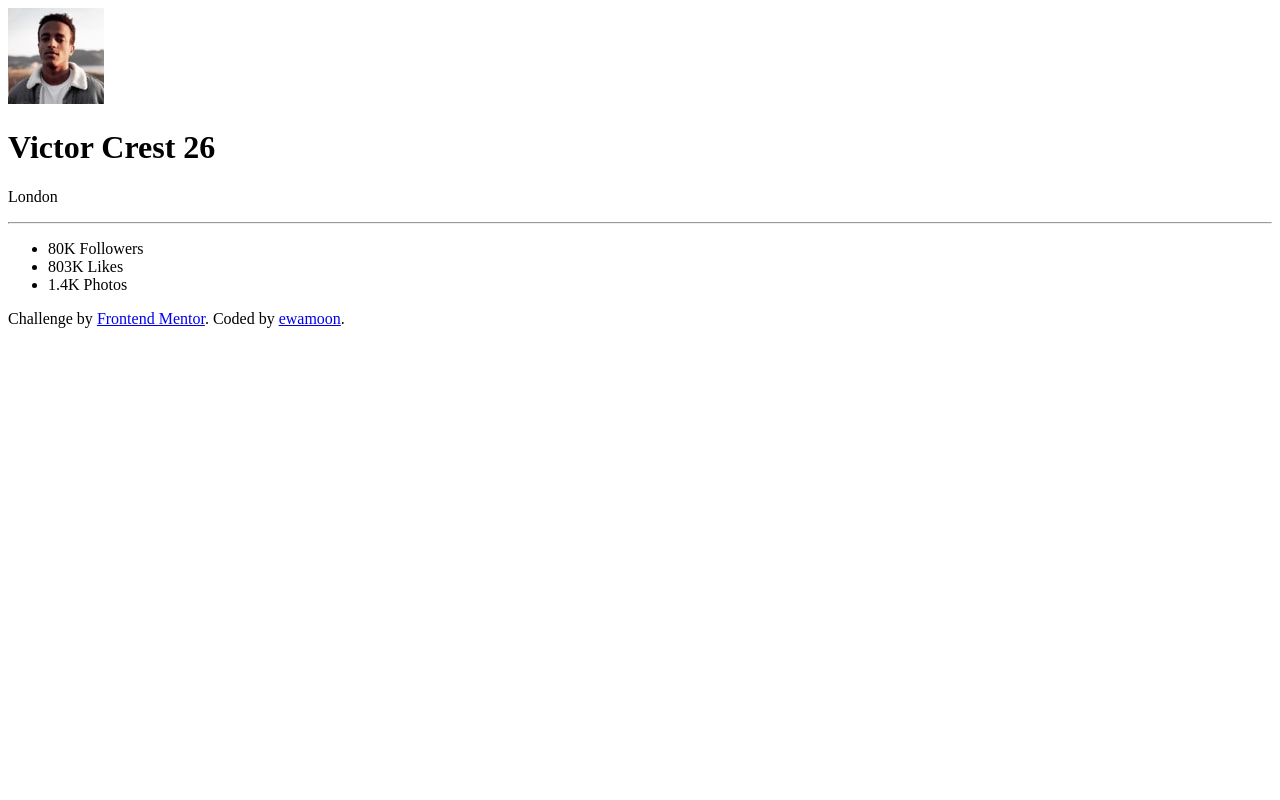
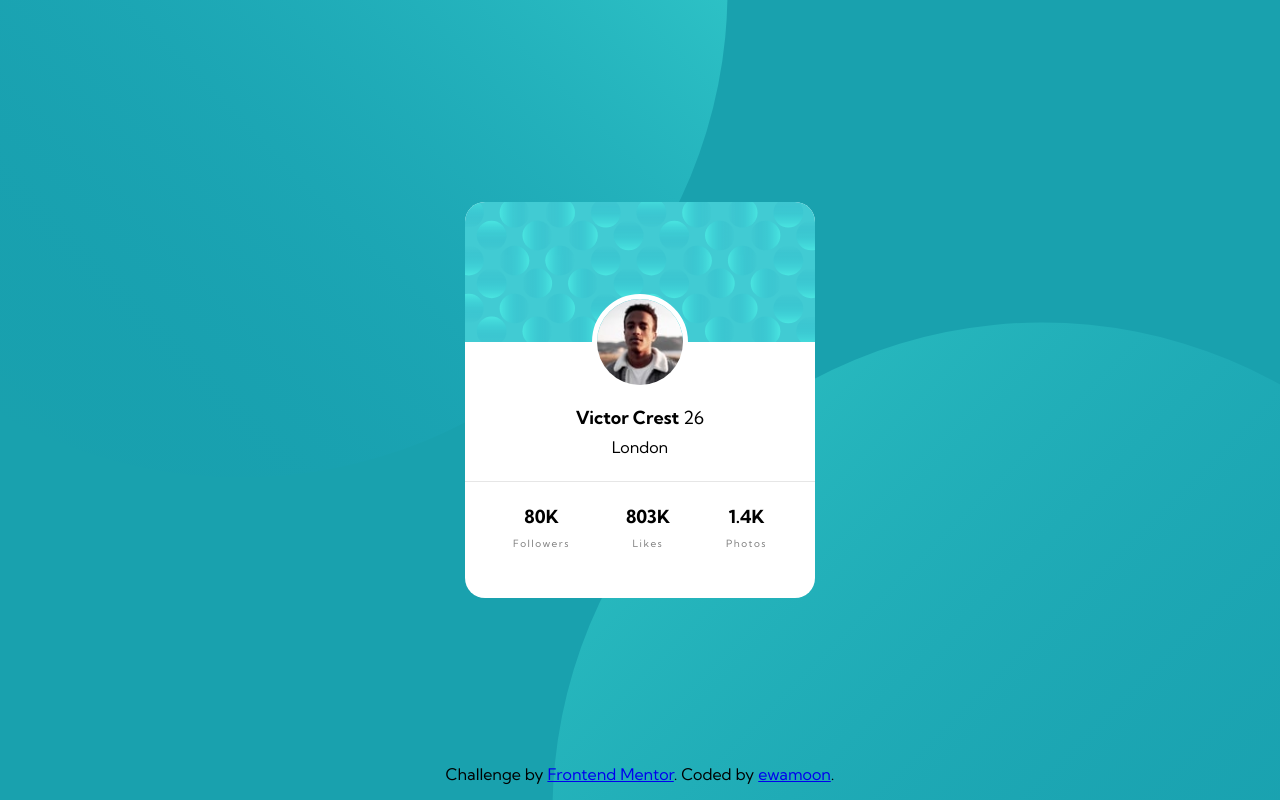
Before and after one commit to ewamoon/profile-card-componet, a plain HTML site: page index.html in a window 1280 px wide. Drawn offline with Linux system fonts and the light colour scheme.

Commit message:
Complete profile card component

```diff
--- a/index.html
+++ b/index.html
@@ -4,11 +4,12 @@
     <meta charset="UTF-8" />
     <meta name="viewport" content="width=device-width, initial-scale=1.0" />
 
+    <link rel="stylesheet" href="normalise.css" />
+    <link rel="preconnect" href="https://fonts.googleapis.com" />
+    <link rel="preconnect" href="https://fonts.gstatic.com" crossorigin />
     <link
-      rel="icon"
-      type="image/png"
-      sizes="32x32"
-      href="./images/favicon-32x32.png"
+      href="https://fonts.googleapis.com/css2?family=Kumbh+Sans:wght,YOPQ@100..900,300&family=Outfit:wght@100..900&display=swap"
+      rel="stylesheet"
     />
 
     <title>Frontend Mentor | Profile card component</title>
@@ -17,15 +18,21 @@
     <main>
       <div class="user-card">
         <div class="info">
-          <img src="./images/image-victor.jpg" alt="Portrait of Victor Crest" />
+          <img
+            class="img-info"
+            src="./images/image-victor.jpg"
+            alt="Portrait of Victor Crest"
+          />
+        </div>
+        <div class="user-info">
           <h1 class="user-name">Victor Crest <span class="age">26</span></h1>
-          <p>London</p>
-        </div>
+          <p class="london">London</p>
 
-        <hr class="line">
+          <hr class="line" />
           <ul class="counter-list">
             <li class="followers">
-            <span class="numbers">80K</span> <span class="text">Followers</span>
+              <span class="numbers">80K</span>
+              <span class="text">Followers</span>
             </li>
             <li class="likes">
               <span class="numbers">803K</span> <span class="text">Likes</span>
@@ -35,6 +42,7 @@
             </li>
           </ul>
         </div>
+      </div>
     </main>
     <footer class="attribution">
       Challenge by
--- /dev/null
+++ b/normalise.css
@@ -0,0 +1,131 @@
+* {
+  box-sizing: border-box;
+}
+
+
+body {
+
+    font-family: "Kumbh Sans", sans-serif;
+  margin: 0;
+  min-height: 100vh;
+  background-color: #19a1ae;
+  background-image:
+    url("./images/bg-pattern-top.svg"), url("./images/bg-pattern-bottom.svg");
+  background-repeat:no-repeat,no-repeat;
+   background-position:
+    left -250px top -500px,
+    right -250px bottom -500px;
+  display: flex;
+  justify-content: center;
+  align-items: center;
+  flex-direction: column;
+  position: relative;
+
+
+}
+
+main {
+  width: 100%;
+  max-width: 350px;
+}
+.user-card {
+  width: 100%;
+  max-width: 350px;
+
+  background-color: hsl(0, 0%, 100%);
+  border-radius: 20px;
+  overflow: hidden;
+}
+.img-info {
+  border-radius: 50%;
+  width: 96px;
+  height: 96px;
+  border: 5px solid white;
+  position: absolute;
+  left: 50%;
+  bottom: 0;
+  transform: translate(-50%, 50%);
+  z-index: 1;
+
+}
+
+.info {
+    height: 140px;
+
+  background-image: url("./images/bg-pattern-card.svg");
+  background-repeat: no-repeat;
+  background-size: 100% auto;
+
+  position: relative;
+}
+.user-info{
+padding: 64px 0 0 0 ;
+text-align: center;
+margin: 0 0 24px 0;
+
+}
+h1 {
+    margin: 0;
+    font-size: 18px;
+
+}
+.age {
+    margin: 0;
+    font-weight: 400;
+  }
+.london {
+    margin: 0 0 24px 0;
+
+}
+
+.counter-list{
+  display: flex;
+  justify-content: center;
+  gap: 56px;
+  list-style: none;
+  padding:24px 49px 24px  49px;
+  margin: 0;
+
+
+}
+.counter-list li {
+  display: flex;
+  flex-direction: column;
+  align-items: center;
+}
+.text{
+  font-size: 10px;
+  color: gray;
+  letter-spacing: 1.5px;
+  font-weight: 400;
+
+
+}
+.numbers{
+  font-size: 18px;
+  font-weight:700 ;
+  line-height: 125%;
+  margin: 0 0 9px 0;
+
+}
+.user-name {
+  margin: 0 0 8px 0;
+
+}
+.attribution {
+  position: absolute;
+  bottom: 16px;
+  left: 50%;
+  text-align:center;
+width:100  ;
+  transform: translateX(-50%);%;
+  white-space: nowrap;
+
+}
+
+.line{
+  margin: 0;
+  border: 0 ;
+  height: 1px;
+ border-top: 1px solid hsl(0, 0%, 90%);
+  width: 100%;
```
Lines whose indentation alone changed are shown as unchanged.
